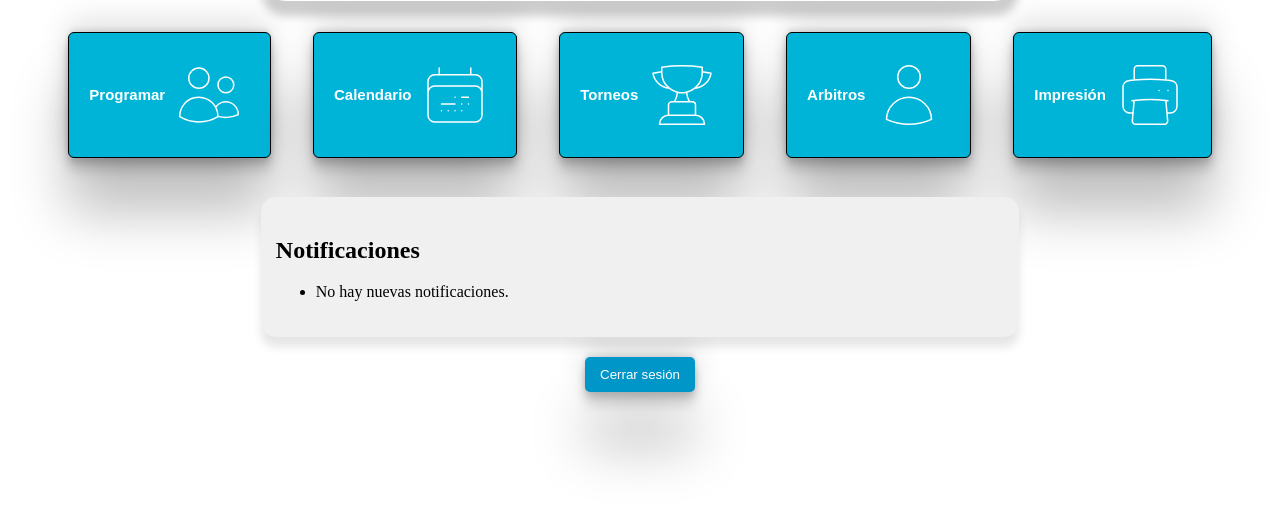
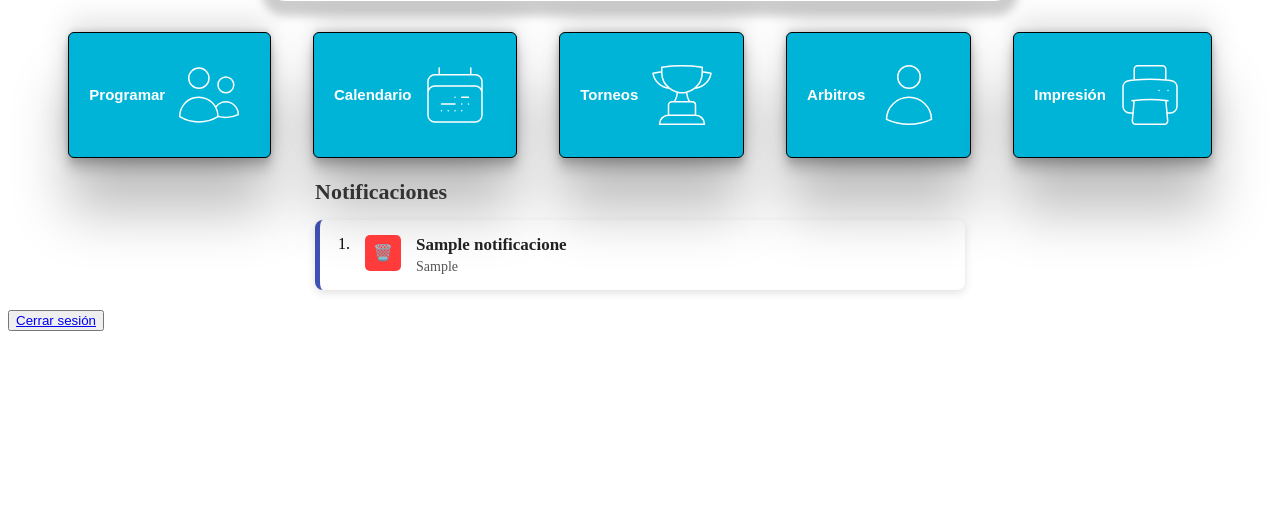
Before and after one commit to KikeGallardo/AAA-Web, a PHP site: page /dashboard.php in a window 1280 px wide. Shown: the part 237-743 px from the top of the page. Run offline with PHP 8.4, Linux system fonts and the light colour scheme; tables that the repository leaves empty or names only in its code hold one stand-in row (values such as "Sample post"); data that the repository does not hold is empty.

Commit message:
Notificaciones bug

```diff
--- a/assets/css/dashboard.css
+++ b/assets/css/dashboard.css
@@ -68,51 +68,99 @@
   align-items: center;
   gap: 0.2rem; /* espacio entre texto e icono */
 }
+/* Contenedor principal */
+.notificaciones-lista {
+    width: 100%;
+    max-width: 650px;
+    margin: 20px auto;
+}
 
-.notificaciones {
-    box-sizing: border-box;
+.notificaciones-lista h2 {
+    color: #333;
+    margin-bottom: 15px;
+    font-size: 22px;
+}
+
+/* UL */
+.notificaciones-lista ul {
+    list-style: none;
+    padding: 0;
+    margin: 0;
+}
+
+/* Cada notificación */
+.notificacion-item {
+    background: #ffffff;
+    border-left: 5px solid #3f51b5;
+    padding: 15px 18px;
+    margin-bottom: 12px;
+    border-radius: 8px;
+
+    display: flex;
+    align-items: flex-start;
+    gap: 15px;
+
+    box-shadow: 0 3px 8px rgba(0, 0, 0, 0.12);
+    transition: 0.2s ease;
+}
+
+/* Hover */
+.notificacion-item:hover {
+    transform: translateY(-2px);
+    box-shadow: 0 5px 12px rgba(0, 0, 0, 0.18);
+}
+
+/* Botón eliminar */
+.verelbtn {
+    background: #ff3b3b;
+    border: none;
+    color: white;
+    font-size: 16px;
+
+    padding: 6px 10px;
+    border-radius: 5px;
+    cursor: pointer;
+    height: 36px;
+    width: 36px;
+
+    display: flex;
     align-items: center;
     justify-content: center;
-    position: relative;
-    text-align: left;
-    background: #f0f0f0;
-    padding: 20px 15px;
-    border-radius: 15px;
-    margin-left: 20%;
-    margin-right: 20%;
-    margin-top: 3%;
-    box-shadow: 0 10px 10px rgba(0,0,0,0.1);
+
+    transition: 0.2s ease;
 }
 
-.logout {
-    position: center;
-    margin: 20px auto;
-    display: block;
-    padding: 10px 15px;
-    background-color: #0096C7;
-    color: #ffffff;
-    border: none;
-    border-radius: 5px;
-    cursor: pointer;
-    box-shadow: rgba(0, 0, 0, 0.25) 0px 54px 55px, rgba(0, 0, 0, 0.12) 0px -12px 30px, rgba(0, 0, 0, 0.12) 0px 4px 6px, rgba(0, 0, 0, 0.17) 0px 12px 13px, rgba(0, 0, 0, 0.09) 0px -3px 5px;
-    transition: background-color 0.3s ease;
-    transition: color 1s ease;
-    transition: transform 0.5s ease;
+.verelbtn:hover {
+    background: #d32d2d;
 }
 
-.logout a {
-    margin-top: 5%;
-    text-decoration: none;
-    color: #ffffff;
-    transition: color 1s ease;
-    transition: transform 0.5s ease;
+/* Texto */
+.noti-texto {
+    flex: 1;
 }
 
-.logout a:hover {
-    background-color: #0077B6;
-    color: #fbff00;
-    size: 1.6em;
-    transform: scale(1.2);
-    transition: color 1s ease;
-    transition: transform 0.5s ease;
+.noti-texto strong {
+    display: block;
+    font-size: 17px;
+    margin-bottom: 4px;
+    color: #222;
 }
+
+.noti-texto p {
+    margin: 0;
+    font-size: 14px;
+    color: #555;
+}
+
+/* Responsive */
+@media (max-width: 480px) {
+    .notificacion-item {
+        flex-direction: column;
+        align-items: flex-start;
+    }
+
+    .verelbtn {
+        width: 100%;
+        margin-bottom: 10px;
+    }
+}
--- /dev/null
+++ b/assets/js/dashboard.js
@@ -0,0 +1,36 @@
+document.addEventListener("DOMContentLoaded", () => {
+
+    // Capturar los botones correctos
+    const botonesEliminar = document.querySelectorAll(".eliminar-btn");
+
+    if (!botonesEliminar) return;
+
+    botonesEliminar.forEach(boton => {
+        boton.addEventListener("click", async (e) => {
+            const item = e.target.closest(".notificacion-item");
+            if (!item) return;
+
+            const id = item.dataset.id;
+
+            // Enviar petición
+            const formData = new FormData();
+            formData.append("eliminar_noti", "1");
+            formData.append("id", id);
+
+            const response = await fetch("consultas.php", {
+                method: "POST",
+                body: formData
+            });
+
+            // Si NO hay JSON, no intentes leer JSON
+            if (!response.ok) {
+                alert("Error al eliminar");
+                return;
+            }
+
+            // Eliminar del DOM
+            item.remove();
+        });
+    });
+
+});
--- a/dashboard.php
+++ b/dashboard.php
@@ -1,3 +1,6 @@
+<?php include "basedatos.php";?>
+
+
 <!DOCTYPE html>
 <html lang="en">
 <head>
@@ -29,13 +32,36 @@
         <button class="boton"><a href="arbitros.php">Arbitros<svg xmlns="http://www.w3.org/2000/svg" fill="none" viewBox="0 0 24 24" stroke-width="1.5" stroke="currentColor" class="size-6"> <path stroke-linecap="round" stroke-linejoin="round" d="M15.75 6a3.75 3.75 0 1 1-7.5 0 3.75 3.75 0 0 1 7.5 0ZM4.501 20.118a7.5 7.5 0 0 1 14.998 0A17.933 17.933 0 0 1 12 21.75c-2.676 0-5.216-.584-7.499-1.632Z" /></svg></a></button>
         <button class="boton"><a href="impresion.php">Impresión<svg xmlns="http://www.w3.org/2000/svg" fill="none" viewBox="0 0 24 24" stroke-width="1.5" stroke="currentColor" class="size-6"> <path stroke-linecap="round" stroke-linejoin="round" d="M6.72 13.829c-.24.03-.48.062-.72.096m.72-.096a42.415 42.415 0 0 1 10.56 0m-10.56 0L6.34 18m10.94-4.171c.24.03.48.062.72.096m-.72-.096L17.66 18m0 0 .229 2.523a1.125 1.125 0 0 1-1.12 1.227H7.231c-.662 0-1.18-.568-1.12-1.227L6.34 18m11.318 0h1.091A2.25 2.25 0 0 0 21 15.75V9.456c0-1.081-.768-2.015-1.837-2.175a48.055 48.055 0 0 0-1.913-.247M6.34 18H5.25A2.25 2.25 0 0 1 3 15.75V9.456c0-1.081.768-2.015 1.837-2.175a48.041 48.041 0 0 1 1.913-.247m10.5 0a48.536 48.536 0 0 0-10.5 0m10.5 0V3.375c0-.621-.504-1.125-1.125-1.125h-8.25c-.621 0-1.125.504-1.125 1.125v3.659M18 10.5h.008v.008H18V10.5Zm-3 0h.008v.008H15V10.5Z" /></svg></a></button>
     </div>
-    <div class="notificaciones">
+    <div class="notificaciones-lista">
         <h2>Notificaciones</h2>
         <ul>
-            <li>No hay nuevas notificaciones.</li>
+            <?php
+            $stmt = $conn->prepare("SELECT idNotificacion, titulo, mensaje FROM notificaciones");
+            $stmt->execute();
+            $result = $stmt->get_result();
+
+            while ($noti = $result->fetch_assoc()):
+            ?>
+                <li class="notificacion-item">
+                    <?php echo $noti['idNotificacion']; ?>.
+
+                    <button class="verelbtn eliminar-btn">🗑️</button>
+
+                    <div class="noti-texto">
+                        <strong><?php echo htmlspecialchars($noti['titulo']); ?></strong>
+                        <p><?php echo htmlspecialchars($noti['mensaje']); ?></p>
+                    </div>
+
+                </li>
+            <?php endwhile;
+
+            $stmt->close();
+            ?>
         </ul>
     </div>
+
     <button class="logout"><a href="login.php">Cerrar sesión</a></button>
 </body>
 <?php require_once "assets/footer.php"; ?>
+<script src="assets/js/dashboard.js"></script>
 </html>
```
Also changed, not shown: consultas.php (+34 -2 lines), guardar_partidos.php (+84 -112 lines).
